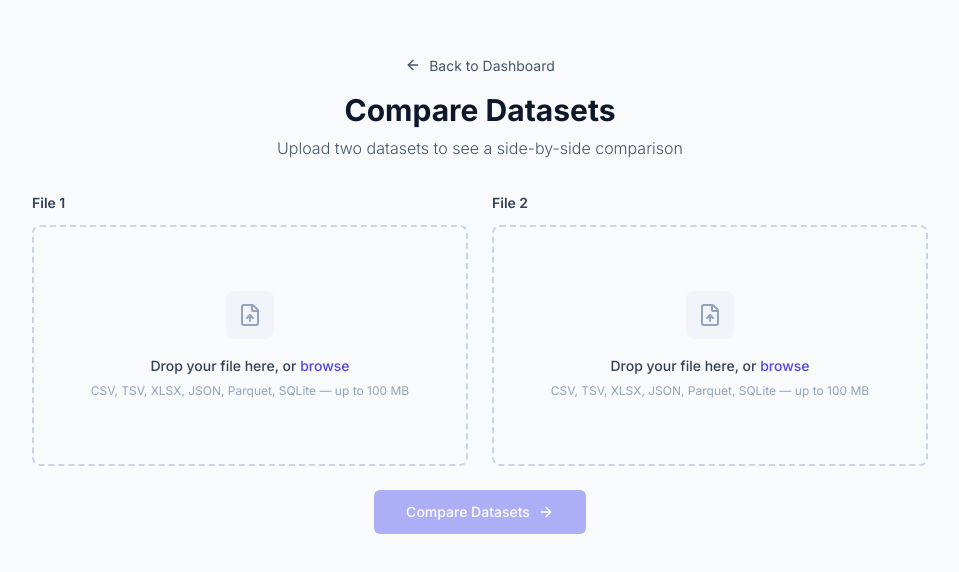
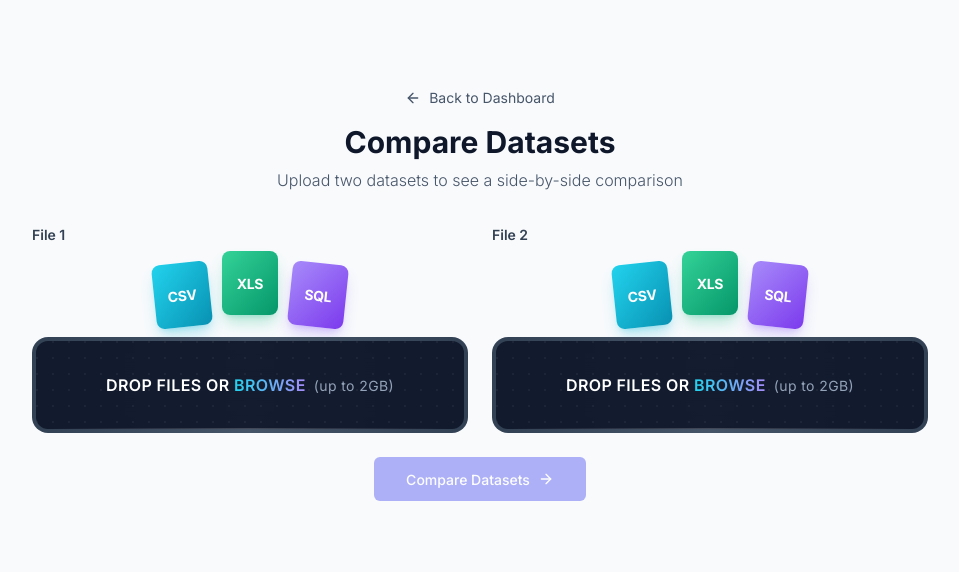
Before and after one commit to premxai/sushi-eda, a Next.js app in the folder frontend/: page /compare in a window 1280 px wide. Shown: the part 106-678 px from the top of the page, without its empty margins (160-1119 px from the left). Built offline with nearby package versions, Linux system fonts and the light colour scheme; no server answers.

Commit message:
Redesign file upload UI with sleek dark glass platform and floating file type icons

```diff
--- a/frontend/src/components/FileUpload.tsx
+++ b/frontend/src/components/FileUpload.tsx
@@ -2,7 +2,7 @@
 
 import React, { useCallback, useState } from "react";
 import { useDropzone } from "react-dropzone";
-import { FileUp, FileSpreadsheet, X, AlertCircle } from "lucide-react";
+import { FileSpreadsheet, X, AlertCircle, Sparkles } from "lucide-react";
 import { cn } from "@/lib/utils";
 import { Progress } from "@/components/ui/progress";
 
@@ -12,6 +12,7 @@ interface FileUploadProps {
   uploadProgress: number;
   error: string | null;
   onClearError: () => void;
+  onLoadSample?: () => void;
 }
 
 function formatBytes(bytes: number): string {
@@ -22,12 +23,44 @@ function formatBytes(bytes: number): string {
   return `${parseFloat((bytes / Math.pow(k, i)).toFixed(1))} ${sizes[i]}`;
 }
 
+// File type icon components
+function CsvIcon({ className }: { className?: string }) {
+  return (
+    <div className={cn("relative", className)}>
+      <div className="w-14 h-16 rounded-lg bg-gradient-to-br from-cyan-400 to-cyan-600 shadow-lg shadow-cyan-500/30 flex items-center justify-center transform -rotate-6 hover:rotate-0 transition-transform duration-300">
+        <span className="text-white font-bold text-sm tracking-tight">CSV</span>
+      </div>
+    </div>
+  );
+}
+
+function XlsIcon({ className }: { className?: string }) {
+  return (
+    <div className={cn("relative", className)}>
+      <div className="w-14 h-16 rounded-lg bg-gradient-to-br from-emerald-400 to-emerald-600 shadow-lg shadow-emerald-500/30 flex items-center justify-center transform hover:scale-105 transition-transform duration-300">
+        <span className="text-white font-bold text-sm tracking-tight">XLS</span>
+      </div>
+    </div>
+  );
+}
+
+function SqlIcon({ className }: { className?: string }) {
+  return (
+    <div className={cn("relative", className)}>
+      <div className="w-14 h-16 rounded-lg bg-gradient-to-br from-violet-400 to-violet-600 shadow-lg shadow-violet-500/30 flex items-center justify-center transform rotate-6 hover:rotate-0 transition-transform duration-300">
+        <span className="text-white font-bold text-sm tracking-tight">SQL</span>
+      </div>
+    </div>
+  );
+}
+
 export function FileUpload({
   onFileAccepted,
   isUploading,
   uploadProgress,
   error,
   onClearError,
+  onLoadSample,
 }: FileUploadProps) {
   const [selectedFile, setSelectedFile] = useState<File | null>(null);
 
@@ -55,7 +88,7 @@ export function FileUpload({
     },
     maxFiles: 1,
     disabled: isUploading,
-    maxSize: 100 * 1024 * 1024,
+    maxSize: 2 * 1024 * 1024 * 1024, // 2GB
     onDropRejected: (rejections) => {
       const rejection = rejections[0];
       if (rejection?.errors[0]?.code === "file-too-large") {
@@ -74,59 +107,83 @@ export function FileUpload({
   };
 
   return (
-    <div className="w-full space-y-3">
+    <div className="w-full space-y-4">
+      {/* Main upload area */}
       <div
         {...getRootProps()}
         className={cn(
-          "group relative flex cursor-pointer flex-col items-center justify-center rounded-lg border-2 border-dashed px-6 py-16 transition-all duration-200",
-          isDragActive && !isDragReject &&
-            "border-indigo-500 bg-indigo-50",
-          isDragReject &&
-            "border-red-400 bg-red-50",
-          !isDragActive && !isDragReject && !error &&
-            "border-slate-300 hover:border-slate-400 hover:bg-slate-50",
-          error &&
-            "border-red-300 bg-red-50/50",
-          isUploading &&
-            "pointer-events-none"
+          "group relative flex cursor-pointer flex-col items-center justify-center transition-all duration-300",
+          isUploading && "pointer-events-none"
         )}
       >
         <input {...getInputProps()} />
 
-        {/* Icon */}
+        {/* Floating file icons */}
+        {!isUploading && !selectedFile && !error && (
+          <div className="flex items-end justify-center gap-3 mb-4 animate-float">
+            <CsvIcon className="transform translate-y-2" />
+            <XlsIcon className="transform -translate-y-1" />
+            <SqlIcon className="transform translate-y-2" />
+          </div>
+        )}
+
+        {/* Glass platform */}
         <div
           className={cn(
-            "mb-4 flex h-12 w-12 items-center justify-center rounded-lg transition-colors duration-200",
+            "relative w-full max-w-md rounded-2xl p-1 transition-all duration-300",
             isDragActive && !isDragReject
-              ? "bg-indigo-100 text-indigo-600"
-              : error
-                ? "bg-red-100 text-red-500"
-                : "bg-slate-100 text-slate-400 group-hover:bg-slate-200 group-hover:text-slate-500"
+              ? "bg-gradient-to-r from-cyan-500 via-emerald-500 to-violet-500"
+              : "bg-gradient-to-r from-slate-700 via-slate-600 to-slate-700"
           )}
         >
-          {isDragActive ? (
-            <FileSpreadsheet className="h-6 w-6" />
-          ) : error ? (
-            <AlertCircle className="h-6 w-6" />
-          ) : (
-            <FileUp className="h-6 w-6" />
+          {/* Inner glass container */}
+          <div
+            className={cn(
+              "relative rounded-xl backdrop-blur-xl px-8 py-8 transition-all duration-300",
+              isDragActive && !isDragReject
+                ? "bg-slate-900/80"
+                : isDragReject
+                  ? "bg-red-900/80"
+                  : error
+                    ? "bg-red-900/60"
+                    : "bg-slate-900/90"
             )}
-        </div>
+          >
+            {/* Mesh pattern overlay */}
+            <div
+              className="absolute inset-0 rounded-xl opacity-30"
+              style={{
+                backgroundImage: `radial-gradient(circle at 1px 1px, rgba(255,255,255,0.15) 1px, transparent 0)`,
+                backgroundSize: '16px 16px'
+              }}
+            />
 
-        {/* Text content */}
+            {/* Glow effect */}
+            <div
+              className={cn(
+                "absolute inset-0 rounded-xl opacity-0 transition-opacity duration-300",
+                isDragActive && "opacity-100"
+              )}
+              style={{
+                background: 'radial-gradient(ellipse at center, rgba(99, 102, 241, 0.15) 0%, transparent 70%)'
+              }}
+            />
+
+            {/* Content */}
+            <div className="relative z-10">
               {isUploading && selectedFile ? (
-          <div className="w-full max-w-xs space-y-3 text-center">
-            <div className="flex items-center justify-center gap-2">
-              <FileSpreadsheet className="h-4 w-4 text-indigo-600" />
-              <span className="text-sm font-medium text-slate-900 truncate max-w-[200px]">
+                <div className="w-full space-y-4 text-center">
+                  <div className="flex items-center justify-center gap-3">
+                    <FileSpreadsheet className="h-5 w-5 text-cyan-400" />
+                    <span className="text-sm font-medium text-white truncate max-w-[200px]">
                       {selectedFile.name}
                     </span>
-              <span className="text-xs text-slate-500">
+                    <span className="text-xs text-slate-400">
                       {formatBytes(selectedFile.size)}
                     </span>
                   </div>
-            <Progress value={uploadProgress} className="h-1.5" />
-            <p className="text-xs text-slate-500">
+                  <Progress value={uploadProgress} className="h-2 bg-slate-700" />
+                  <p className="text-xs text-slate-400">
                     {uploadProgress === 0
                       ? "Connecting to server…"
                       : uploadProgress < 50
@@ -137,56 +194,90 @@ export function FileUpload({
                   </p>
                 </div>
               ) : error ? (
-          <div className="text-center">
-            <p className="text-sm font-medium text-red-600">Upload failed</p>
-            <p className="mt-1 max-w-sm text-xs text-red-500">{error}</p>
+                <div className="text-center py-2">
+                  <AlertCircle className="h-8 w-8 text-red-400 mx-auto mb-2" />
+                  <p className="text-sm font-medium text-red-400">Upload failed</p>
+                  <p className="mt-1 max-w-sm text-xs text-red-300/70">{error}</p>
                 </div>
               ) : isDragActive ? (
-          <div className="text-center">
-            <p className="text-sm font-medium text-indigo-700">
+                <div className="text-center py-4">
+                  <div className="w-16 h-16 mx-auto mb-3 rounded-full bg-gradient-to-br from-cyan-500 to-violet-500 flex items-center justify-center animate-pulse">
+                    <FileSpreadsheet className="h-8 w-8 text-white" />
+                  </div>
+                  <p className="text-lg font-semibold text-white">
                     Drop to analyze
                   </p>
                 </div>
               ) : selectedFile && !error ? (
-          <div className="flex items-center gap-3">
-            <FileSpreadsheet className="h-4 w-4 text-indigo-600" />
-            <span className="text-sm font-medium text-slate-900">
+                <div className="flex items-center justify-center gap-3 py-2">
+                  <FileSpreadsheet className="h-5 w-5 text-cyan-400" />
+                  <span className="text-sm font-medium text-white">
                     {selectedFile.name}
                   </span>
-            <span className="text-xs text-slate-500">
+                  <span className="text-xs text-slate-400">
                     {formatBytes(selectedFile.size)}
                   </span>
                   <button
                     onClick={handleClear}
-              className="ml-1 rounded p-0.5 text-slate-400 transition-colors hover:bg-slate-200 hover:text-slate-600"
+                    className="ml-1 rounded p-1 text-slate-400 transition-colors hover:bg-slate-700 hover:text-white"
                   >
-              <X className="h-3.5 w-3.5" />
+                    <X className="h-4 w-4" />
                   </button>
                 </div>
               ) : (
                 <div className="text-center">
-            <p className="text-sm font-medium text-slate-700">
-              Drop your file here, or{" "}
-              <span className="text-indigo-600">browse</span>
-            </p>
-            <p className="mt-1.5 text-xs text-slate-400">
-                CSV, TSV, XLSX, JSON, Parquet, SQLite — up to 100 MB
+                  <p className="text-base font-semibold text-white tracking-wide uppercase">
+                    Drop files or{" "}
+                    <span className="text-transparent bg-clip-text bg-gradient-to-r from-cyan-400 to-violet-400">
+                      Browse
+                    </span>
+                    <span className="text-slate-400 font-normal normal-case text-sm ml-2">
+                      (up to 2GB)
+                    </span>
                   </p>
                 </div>
               )}
             </div>
 
+            {/* Bottom reflection */}
+            <div className="absolute bottom-0 left-4 right-4 h-px bg-gradient-to-r from-transparent via-white/20 to-transparent" />
+          </div>
+        </div>
+      </div>
+
+      {/* Sample data prompt */}
+      {!isUploading && !selectedFile && onLoadSample && (
+        <button
+          onClick={onLoadSample}
+          className="flex items-center justify-center gap-2 mx-auto text-sm text-slate-500 hover:text-slate-700 transition-colors group"
+        >
+          <Sparkles className="h-4 w-4 group-hover:text-violet-500 transition-colors" />
+          <span>Try with our sample <span className="font-medium text-slate-600 group-hover:text-violet-600">&quot;Customer Behavior&quot;</span> dataset.</span>
+        </button>
+      )}
+
       {/* Error with dismiss */}
       {error && !isUploading && (
         <button
           onClick={handleClear}
-          className="flex w-full items-center gap-2 rounded-md border border-red-200 bg-red-50 px-3 py-2 text-left text-xs text-red-600 transition-colors hover:bg-red-100"
+          className="flex w-full items-center gap-2 rounded-xl border border-red-800/50 bg-red-900/20 px-4 py-3 text-left text-xs text-red-400 transition-colors hover:bg-red-900/30"
         >
-          <AlertCircle className="h-3.5 w-3.5 shrink-0" />
+          <AlertCircle className="h-4 w-4 shrink-0" />
           <span className="flex-1">{error}</span>
-          <X className="h-3.5 w-3.5 shrink-0 text-red-400" />
+          <X className="h-4 w-4 shrink-0 text-red-500" />
         </button>
       )}
+
+      {/* CSS for floating animation */}
+      <style jsx>{`
+        @keyframes float {
+          0%, 100% { transform: translateY(0px); }
+          50% { transform: translateY(-8px); }
+        }
+        .animate-float {
+          animation: float 3s ease-in-out infinite;
+        }
+      `}</style>
     </div>
   );
 }
--- a/frontend/src/components/LandingPage.tsx
+++ b/frontend/src/components/LandingPage.tsx
@@ -102,15 +102,8 @@ export function LandingPage({
           uploadProgress={uploadProgress}
           error={error}
           onClearError={onClearError}
+          onLoadSample={onTryDemo}
         />
-
-        <button
-          onClick={onTryDemo}
-          disabled={isDemoLoading}
-          style={{ marginTop: 16, background: "none", border: "none", cursor: "pointer", fontSize: 13, color: "#6b6860", display: "flex", alignItems: "center", gap: 6 }}
-        >
-          {isDemoLoading ? "Loading sample..." : "▶ Try with sample sales data"}
-        </button>
       </section>
 
       {/* ── TRANSFORM VISUAL ── */}
--- a/frontend/src/components/UploadCard.tsx
+++ b/frontend/src/components/UploadCard.tsx
@@ -8,6 +8,7 @@ interface UploadCardProps {
   uploadProgress: number;
   error: string | null;
   onClearError: () => void;
+  onLoadSample?: () => void;
 }
 
 export default function UploadCard({
@@ -15,29 +16,18 @@ export default function UploadCard({
   isUploading,
   uploadProgress,
   error,
-  onClearError
+  onClearError,
+  onLoadSample
 }: UploadCardProps) {
   return (
-    <div className="
-      mt-16
-      w-full
-      max-w-[640px]
-      rounded-[24px]
-      border
-      border-neutral-200
-      bg-white/80
-      backdrop-blur-xl
-      shadow-[0_10px_30px_rgba(0,0,0,0.08)]
-      hover:scale-[1.01]
-      transition-all
-      overflow-hidden
-    ">
+    <div className="mt-8 w-full max-w-[520px]">
       <FileUpload
         onFileAccepted={onFileAccepted}
         isUploading={isUploading}
         uploadProgress={uploadProgress}
         error={error}
         onClearError={onClearError}
+        onLoadSample={onLoadSample}
       />
     </div>
   );
```
Lines whose indentation alone changed are shown as unchanged.
